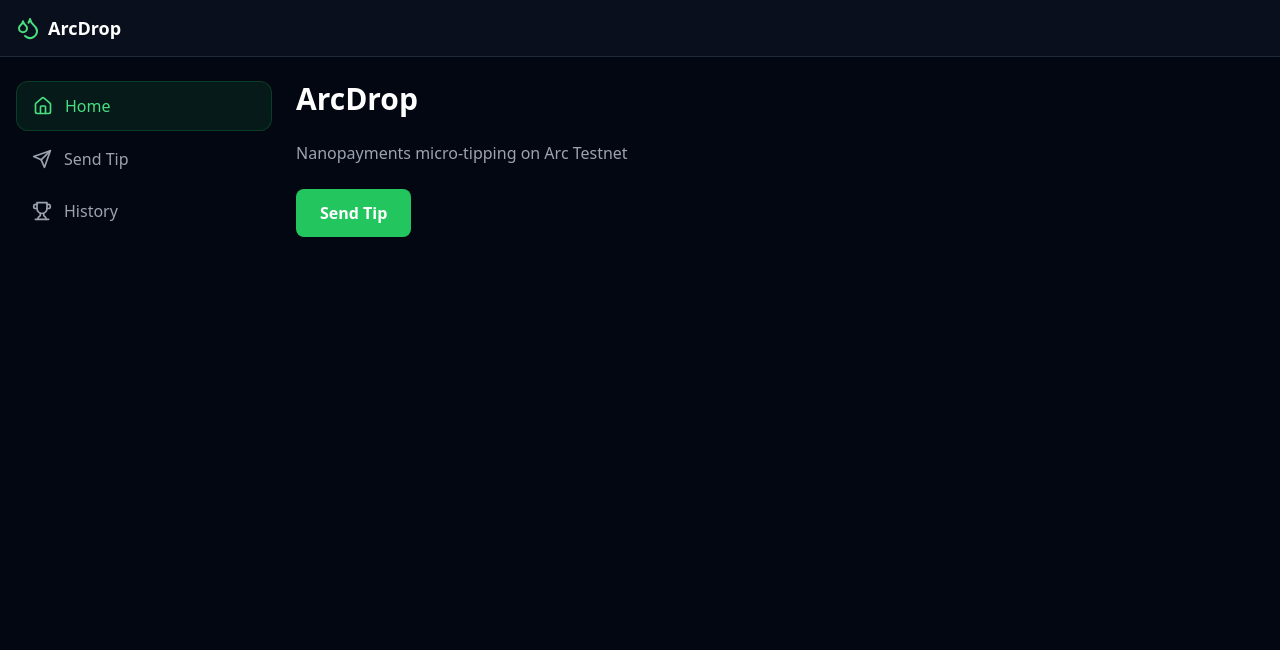
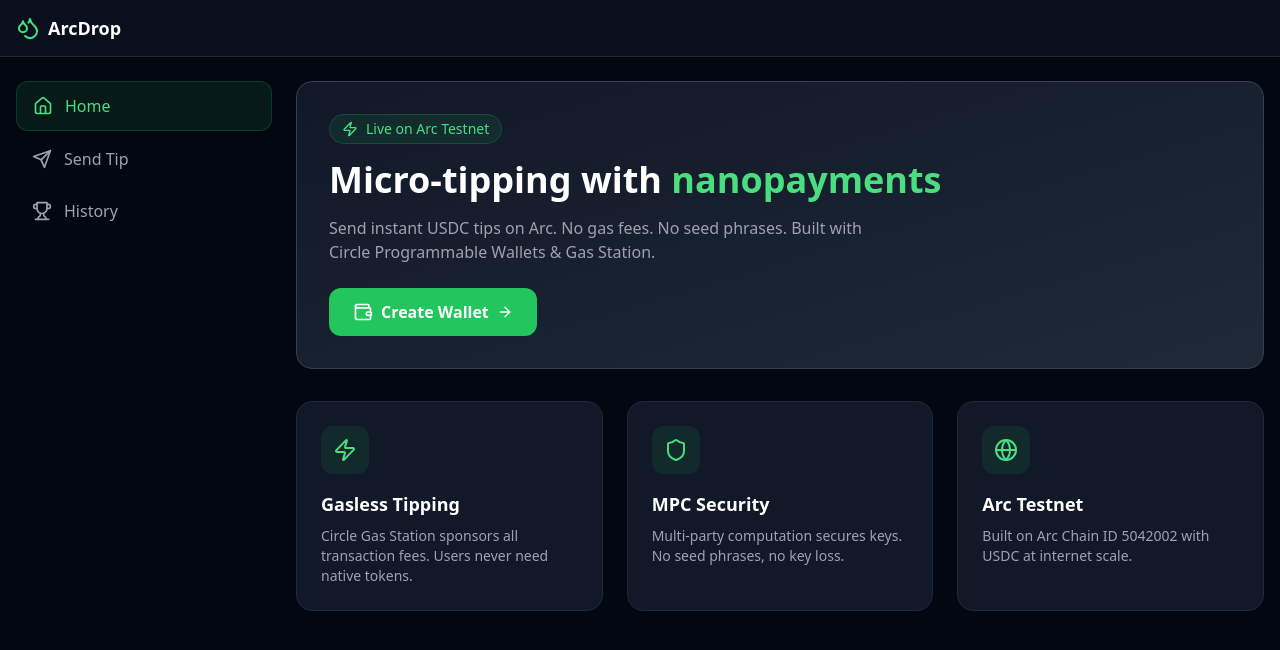
Before and after one commit to webnix-space/ArcDrop, a React (Vite) app in the folder frontend/: page / in a window 1280 px wide. Shown: the top 650 px of the page. Built offline with nearby package versions, Linux system fonts and the light colour scheme; no server answers.

Commit message:
professional dashboard home

```diff
--- a/frontend/src/pages/Home.jsx
+++ b/frontend/src/pages/Home.jsx
@@ -1,14 +1,120 @@
-import React from 'react'
+import React, { useState, useEffect } from 'react'
 import { Link } from 'react-router-dom'
+import axios from 'axios'
+import { Zap, Shield, Globe, ArrowRight, Wallet, Droplets, TrendingUp } from 'lucide-react'
+
+const API_BASE = import.meta.env.VITE_API_URL || 'http://localhost:3001/api'
 
 export default function Home() {
+  const [contractInfo, setContractInfo] = useState(null)
+  const wallet = JSON.parse(localStorage.getItem('arcdrop_wallet') || 'null')
+
+  useEffect(() => {
+    fetchContractInfo()
+  }, [])
+
+  const fetchContractInfo = async () => {
+    try {
+      const res = await axios.get(`${API_BASE}/contract/info`)
+      if (res.data.success) setContractInfo(res.data.contract)
+    } catch (err) {}
+  }
+
   return (
-    <div className="space-y-6">
-      <h1 className="text-3xl font-bold">ArcDrop</h1>
-      <p className="text-gray-400">Nanopayments micro-tipping on Arc Testnet</p>
-      <Link to="/send" className="inline-block bg-green-500 hover:bg-green-600 text-white font-bold py-3 px-6 rounded-lg">
-        Send Tip
-      </Link>
+    <div className="space-y-8">
+      {/* Hero */}
+      <div className="relative overflow-hidden rounded-2xl bg-gradient-to-br from-gray-900 to-gray-800 border border-gray-700 p-8">
+        <div className="relative">
+          <div className="inline-flex items-center gap-2 px-3 py-1 rounded-full bg-green-500/10 border border-green-500/20 text-green-400 text-sm font-medium mb-4">
+            <Zap className="w-4 h-4" />
+            <span>Live on Arc Testnet</span>
+          </div>
+          <h1 className="text-4xl font-bold mb-4">Micro-tipping with <span className="text-green-400">nanopayments</span></h1>
+          <p className="text-gray-400 max-w-xl mb-6">
+            Send instant USDC tips on Arc. No gas fees. No seed phrases. Built with Circle Programmable Wallets & Gas Station.
+          </p>
+          {wallet ? (
+            <Link to="/send" className="inline-flex items-center gap-2 bg-green-500 hover:bg-green-600 text-white font-bold px-6 py-3 rounded-xl transition-colors">
+              <Droplets className="w-5 h-5" />
+              Send a Tip
+              <ArrowRight className="w-4 h-4" />
+            </Link>
+          ) : (
+            <Link to="/send" className="inline-flex items-center gap-2 bg-green-500 hover:bg-green-600 text-white font-bold px-6 py-3 rounded-xl transition-colors">
+              <Wallet className="w-5 h-5" />
+              Create Wallet
+              <ArrowRight className="w-4 h-4" />
+            </Link>
+          )}
+        </div>
+      </div>
+
+      {/* Stats */}
+      {contractInfo && (
+        <div className="grid grid-cols-2 lg:grid-cols-4 gap-4">
+          <div className="bg-gray-900 border border-gray-800 rounded-2xl p-5">
+            <p className="text-gray-500 text-sm mb-1">Chain ID</p>
+            <p className="text-xl font-bold text-white">{contractInfo.chainId}</p>
+          </div>
+          <div className="bg-gray-900 border border-gray-800 rounded-2xl p-5">
+            <p className="text-gray-500 text-sm mb-1">Min Tip</p>
+            <p className="text-xl font-bold text-green-400">{contractInfo.minTipAmount} USDC</p>
+          </div>
+          <div className="bg-gray-900 border border-gray-800 rounded-2xl p-5">
+            <p className="text-gray-500 text-sm mb-1">Platform Fee</p>
+            <p className="text-xl font-bold text-blue-400">{contractInfo.platformFeePercent || (contractInfo.platformFeeBps / 100) + '%'}</p>
+          </div>
+          <div className="bg-gray-900 border border-gray-800 rounded-2xl p-5">
+            <p className="text-gray-500 text-sm mb-1">USDC Contract</p>
+            <p className="text-xl font-bold text-white font-mono text-sm">{contractInfo.usdcAddress.slice(0, 6)}...</p>
+          </div>
+        </div>
+      )}
+
+      {/* Features */}
+      <div className="grid md:grid-cols-3 gap-6">
+        <div className="bg-gray-900 border border-gray-800 rounded-2xl p-6 hover:border-green-500/30 transition-colors">
+          <div className="w-12 h-12 rounded-xl bg-green-500/10 flex items-center justify-center mb-4">
+            <Zap className="w-6 h-6 text-green-400" />
+          </div>
+          <h3 className="font-bold text-lg mb-2">Gasless Tipping</h3>
+          <p className="text-gray-400 text-sm">Circle Gas Station sponsors all transaction fees. Users never need native tokens.</p>
+        </div>
+        <div className="bg-gray-900 border border-gray-800 rounded-2xl p-6 hover:border-green-500/30 transition-colors">
+          <div className="w-12 h-12 rounded-xl bg-green-500/10 flex items-center justify-center mb-4">
+            <Shield className="w-6 h-6 text-green-400" />
+          </div>
+          <h3 className="font-bold text-lg mb-2">MPC Security</h3>
+          <p className="text-gray-400 text-sm">Multi-party computation secures keys. No seed phrases, no key loss.</p>
+        </div>
+        <div className="bg-gray-900 border border-gray-800 rounded-2xl p-6 hover:border-green-500/30 transition-colors">
+          <div className="w-12 h-12 rounded-xl bg-green-500/10 flex items-center justify-center mb-4">
+            <Globe className="w-6 h-6 text-green-400" />
+          </div>
+          <h3 className="font-bold text-lg mb-2">Arc Testnet</h3>
+          <p className="text-gray-400 text-sm">Built on Arc Chain ID 5042002 with USDC at internet scale.</p>
+        </div>
+      </div>
+
+      {/* Wallet status */}
+      {wallet && (
+        <div className="bg-gray-900 border border-gray-800 rounded-2xl p-6">
+          <div className="flex items-center justify-between">
+            <div className="flex items-center gap-4">
+              <div className="w-12 h-12 rounded-xl bg-green-500/10 flex items-center justify-center">
+                <Wallet className="w-6 h-6 text-green-400" />
+              </div>
+              <div>
+                <p className="text-gray-400 text-sm">Your Wallet</p>
+                <p className="font-mono text-sm">{wallet.address}</p>
+              </div>
+            </div>
+            <Link to="/send" className="bg-green-500 hover:bg-green-600 text-white font-bold px-4 py-2 rounded-lg transition-colors">
+              Send Tip
+            </Link>
+          </div>
+        </div>
+      )}
     </div>
   )
 }
```
